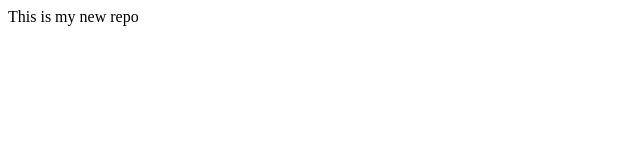
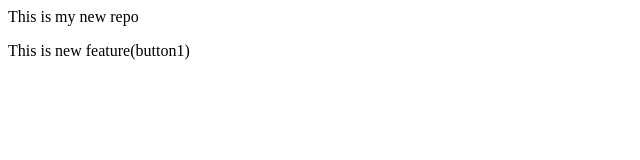
Before and after one commit to Nikita-rauth/localRepo, a plain HTML site: page index.html in a window 1280 px wide. Shown: the whole page, without its empty margins (0-640 px from the left). Drawn offline with Linux system fonts and the light colour scheme.

Commit message:
add button1

```diff
--- a/index.html
+++ b/index.html
@@ -1 +1,2 @@
 <p>This is my new repo</p>
+<p>This is new feature(button1)</p>
```
